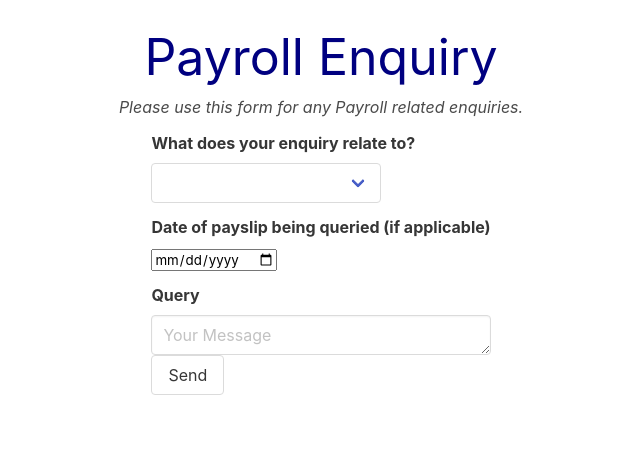
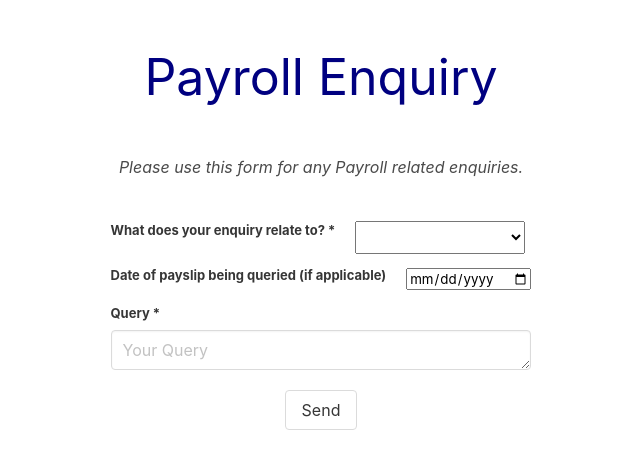
Before and after one commit to elsiedown/enquiry-form, a React (Create React App) app: page / in a window 1280 px wide. Shown: the top 468 px of the page, without its empty margins (319-959 px from the left). Built offline with nearby package versions, Linux system fonts and the light colour scheme.

Commit message:
updated styling for errors

```diff
--- a/src/App.js
+++ b/src/App.js
@@ -1,14 +1,29 @@
-
 import React from 'react'
+// import useHookForm from './hooks/useHookForm'
 import { useForm } from 'react-hook-form'
 
 function App() {
 
   const { register, formState: { errors }, handleSubmit } = useForm();
 
+
+
+  // const [dateRequired, setDateRequired] = React.useState(false)
+  // const [enquiryType, setEnquiryType] = React.useState('')
+
+  // const handleChange = (event) => {
+  //   console.log('fruit selected')
+  //   setEnquiryType(event.target.value)
+  //   if (enquiryType === "1" || enquiryType === "2") {
+  //     return setDateRequired(!dateRequired)
+  //   }
+  //   console.log(event.target.value)
+  // }
+
   const onSubmit = (data) => {
     console.log(data)
   }
+
 
 
   return (
@@ -17,21 +32,23 @@ function App() {
       <p>Please use this form for any Payroll related enquiries.</p>
       <form className="column is-offset" onSubmit={handleSubmit(onSubmit)}>
         <div className="field">
-          <label className="label">What does your enquiry relate to?</label>
-          <div className="select">
-            <select name="type"
-            {...register("type", { required: true })}
+          <label className="label">What does your enquiry relate to? * </label>
+          <div>
+            <select
+              className="select"
+              name="selectBox"
+              {...register("type", { required: true })}
             >
-              <option value="" ></option>
-              <option value="Incorrect Pay">Incorrect Pay</option>
-              <option value="Missing Expense">Missing Expense</option>
-              <option value="Change of Bank Details">Change of Bank Details</option>
-              <option value="Change of Address">Change of Address</option>
-              <option value="other">Other</option>
+              <option value=""></option>
+              <option value="1">Incorrect Pay</option>
+              <option value="2">Missing Expense</option>
+              <option value="3">Change of Bank Details</option>
+              <option value="4">Change of Address</option>
+              <option value="5">Other</option>
             </select>
           </div>
-          {errors.type && "Type is required"}
         </div>
+        {errors.type && <p className="error-message">Please select an Option</p>}
         <div className="field">
           <label className="label"> Date of payslip being queried (if applicable)</label>
           <div className="control">
@@ -41,31 +58,26 @@ function App() {
               {...register("date", { required: true })}
             />
           </div>
-          {errors.date && "Date is required"}
         </div>
+        {errors.date && <p className="error-message">Please enter the Date</p>}
         <div className="is-fullwidth">
-          <label className="label">Query</label>
+          <label className="label">Query *</label>
           <div className="control is-fullwidth">
             <textarea
               className='input is-fullwidth'
-              placeholder="Your Message"
-              type="textarea"
-              rows={4}
+              placeholder="Your Query"
               name="query"
               {...register("query", { required: true })}
             />
           </div>
-          {errors.query && "Query is required"}
+          {errors.query && <p className="error-message">Please enter your Query</p>}
         </div>
+
         <div className="field field-button">
           <button type="submit" className="button">Send</button>
         </div>
       </form>
     </div>
-
-
-
-
   )
 }
 
--- /dev/null
+++ b/src/hooks/useHookForm.js
@@ -0,0 +1,24 @@
+import React from 'react'
+
+function useForm(initialState) {
+  const [formdata, setFormdata] = React.useState(initialState)
+  const [errors, setErrors] = React.useState(initialState)
+
+  const handleChange = event => {
+    const value = event.target.type === 'checkbox' ? event.target.checked : event.target.value
+    const nextState = { ...formdata, [event.target.name]: value }
+    const nextErrorState = { ...errors, [event.target.name]: '' }
+    setFormdata(nextState)
+    setErrors(nextErrorState)
+  }
+
+  return {
+    formdata,
+    errors,
+    handleChange,
+    setErrors,
+    setFormdata
+  }
+}
+
+export default useForm
--- a/src/styles/main.scss
+++ b/src/styles/main.scss
@@ -10,13 +10,36 @@
 h1 {
   color: navy;
   font-size: 50px;
+  margin: 20px;
+  margin-bottom: 40px;
 }
 
 p {
   font-style: italic;
+  margin-bottom: 30px;
 }
 
 span {
   color: red;
   font-size: 10px;
 }
+
+.field {
+  display: flex;
+}
+
+label.label {
+  font-size: 13px;
+  margin-right: 20px;
+}
+
+.field-button {
+  display: flex;
+  align-items: center;
+  justify-content: center;
+  margin-top: 20px;
+}
+
+p.error-message {
+  color: red;
+}
```
